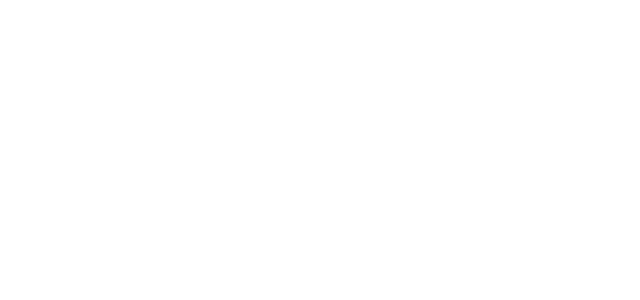
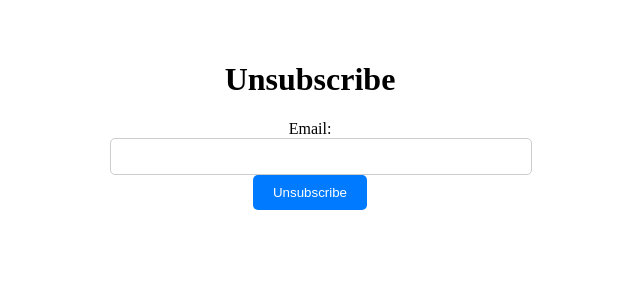
Before and after one commit to anshika9946/KEECHU, a React (Vite) app in the folder Client/: page /unsubscribe in a window 1280 px wide. Before the commit this address had no page. Shown: the top 300 px of the page, without its empty margins (330-970 px from the left). Built offline with nearby package versions, Linux system fonts and the light colour scheme.

Commit message:
created unsubscribe page on frontend

```diff
--- a/Client/src/App.jsx
+++ b/Client/src/App.jsx
@@ -3,8 +3,10 @@ import { BrowserRouter, Routes, Route } from 'react-router-dom';
 import Home from './pages/Home';
 import Newsletter from './pages/Newsletter';
 import ComposeNewsletter from './pages/ComposeNewsletter';
+import Unsubscribe from './pages/Unsubscribe';
 
 import './App.css';
+
 
 
 
@@ -16,6 +18,7 @@ const App = () => {
 					<Route path='/' exact element={<Home />} />
 					<Route path='/newsletter' element={<Newsletter />} />
 					<Route path='/composeNewsletter' element={<ComposeNewsletter />} />
+					<Route path='/unsubscribe' element={<Unsubscribe />} />
 				</Routes>
 			</BrowserRouter>
 		</div>
--- /dev/null
+++ b/Client/src/pages/Unsubscribe.jsx
@@ -0,0 +1,44 @@
+import { useState } from 'react';
+import axios from 'axios';
+
+function Unsubscribe() {
+  const [email, setEmail] = useState('');
+  const [message, setMessage] = useState('');
+
+  const handleSubmit = async (e) => {
+    e.preventDefault();
+
+    try {
+      const response = await axios.post('http://localhost:3001/api/unsubscribe/' + email);
+
+      if (response.status === 200) {
+        setMessage('You have successfully unsubscribed.');
+      } else {
+        setMessage('Unsubscription failed. Please try again later.');
+      }
+    } catch (err) {
+      setMessage('Unsubscription failed. Please try again later.');
+    }
+  };
+
+  return (
+    <div>
+      <h1>Unsubscribe</h1>
+      <form onSubmit={handleSubmit}>
+        <label htmlFor="email">Email:</label>
+        <input
+          type="email"
+          id="email"
+          name="email"
+          required
+          value={email}
+          onChange={(e) => setEmail(e.target.value)}
+        />
+        <div>{message}</div>
+        <button type="submit">Unsubscribe</button>
+      </form>
+    </div>
+  );
+}
+
+export default Unsubscribe;
```
